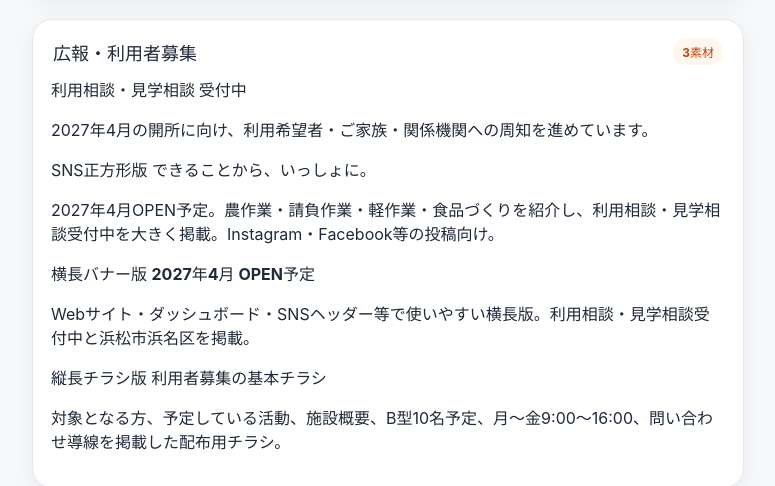
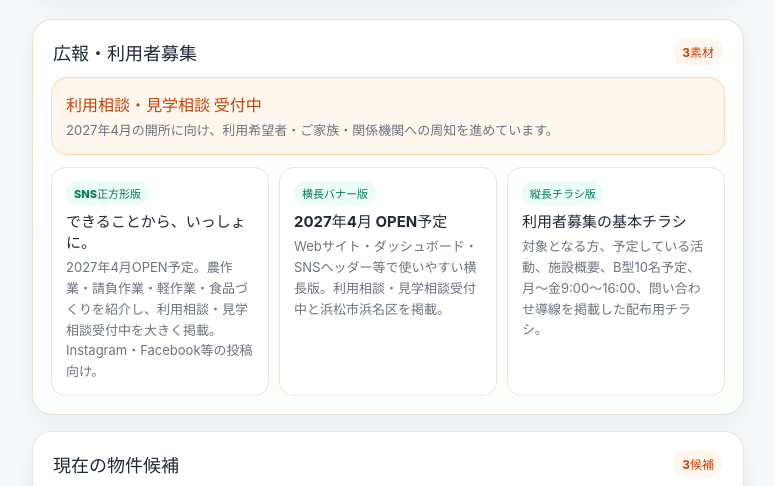
Before and after one commit to hamahappy/hamahappy-en-dashboard, a plain HTML site: page index.html in a window 1280 px wide. Shown: the part 274-760 px from the top of the page, without its empty margins (252-1027 px from the left). Drawn offline with Linux system fonts and the light colour scheme.

Commit message:
Style publicity section

```diff
--- a/styles.css
+++ b/styles.css
@@ -466,3 +466,63 @@ h2 {
 @media (max-width: 420px) {
   .finance-grid { grid-template-columns: 1fr; }
 }
+
+
+/* 2026-10-04: publicity / recruitment */
+.publicity-panel {
+  border-color: #d9ead3;
+  background: linear-gradient(180deg, #ffffff 0%, #fbfef9 100%);
+}
+.publicity-callout {
+  margin-bottom: 12px;
+  padding: 14px;
+  border-radius: 16px;
+  background: #fff7ed;
+  border: 1px solid #fed7aa;
+}
+.publicity-callout strong {
+  display: block;
+  margin-bottom: 4px;
+  color: #c2410c;
+  font-size: 16px;
+}
+.publicity-callout p {
+  margin: 0;
+  color: #6b7280;
+  font-size: 13px;
+  line-height: 1.55;
+}
+.publicity-grid {
+  display: grid;
+  gap: 10px;
+}
+.publicity-card {
+  padding: 13px 14px;
+  border: 1px solid #e5e7eb;
+  border-radius: 14px;
+  background: #ffffff;
+}
+.publicity-type {
+  display: inline-block;
+  margin-bottom: 5px;
+  padding: 4px 8px;
+  border-radius: 999px;
+  background: #ecfdf5;
+  color: #047857;
+  font-size: 11px;
+  font-weight: 800;
+}
+.publicity-card strong {
+  display: block;
+  margin-bottom: 5px;
+  font-size: 15px;
+}
+.publicity-card p {
+  margin: 0;
+  color: #6b7280;
+  font-size: 13px;
+  line-height: 1.6;
+}
+@media (min-width: 640px) {
+  .publicity-grid { grid-template-columns: repeat(3, minmax(0, 1fr)); }
+}
```
